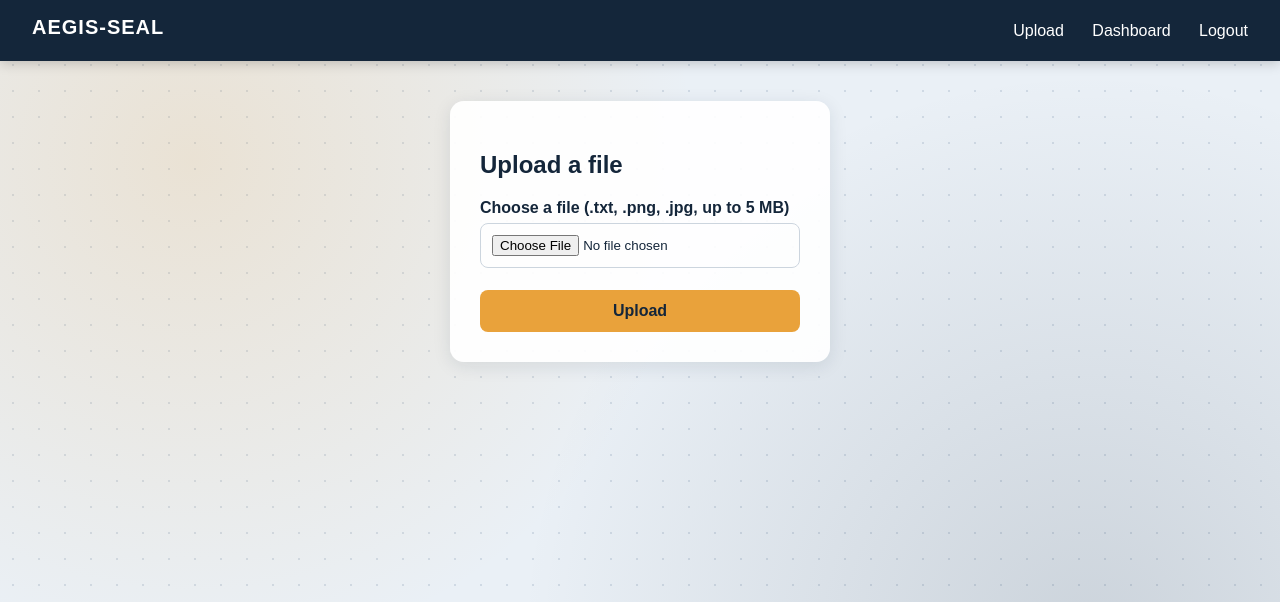
After one commit to srigayathrig4/Aegis-seal, a Flask app: page /upload in a window 1280 px wide. The commit adds this page. Shown: the top 602 px of the page. Run offline with Flask 3, Linux system fonts and the light colour scheme; the visitor is signed in with stand-in values (Sample User, id 1).

Commit message:
Add file upload and upload history

```diff
--- a/app.py
+++ b/app.py
@@ -1,10 +1,18 @@
+import os
 import sqlite3
-from flask import Flask, render_template, request, redirect, url_for, session
+import uuid
+from flask import Flask, render_template, request, redirect, url_for, session, flash
 from werkzeug.security import generate_password_hash, check_password_hash
+from werkzeug.utils import secure_filename
 
 app = Flask(__name__)
 app.secret_key = "change-this-to-any-long-random-text"
+app.config["MAX_CONTENT_LENGTH"] = 5 * 1024 * 1024  # 5 MB limit
 DB = "database.db"
+UPLOAD_FOLDER = "uploads"
+ALLOWED_EXTENSIONS = {"txt", "png", "jpg", "jpeg"}
+
+os.makedirs(UPLOAD_FOLDER, exist_ok=True)
 
 def get_db():
     conn = sqlite3.connect(DB)
@@ -21,8 +29,22 @@ def init_db():
             password_hash TEXT NOT NULL
         )
     """)
+    conn.execute("""
+        CREATE TABLE IF NOT EXISTS uploads (
+            id INTEGER PRIMARY KEY AUTOINCREMENT,
+            user_id INTEGER NOT NULL,
+            original_name TEXT NOT NULL,
+            stored_name TEXT NOT NULL,
+            file_type TEXT NOT NULL,
+            uploaded_at TEXT DEFAULT CURRENT_TIMESTAMP,
+            FOREIGN KEY (user_id) REFERENCES users (id)
+        )
+    """)
     conn.commit()
     conn.close()
+
+def allowed_file(filename):
+    return "." in filename and filename.rsplit(".", 1)[1].lower() in ALLOWED_EXTENSIONS
 
 @app.route("/")
 def home():
@@ -80,7 +102,49 @@ def logout():
 def dashboard():
     if "user_id" not in session:
         return redirect(url_for("login"))
-    return render_template("dashboard.html")
+    conn = get_db()
+    uploads = conn.execute(
+        "SELECT * FROM uploads WHERE user_id = ? ORDER BY id DESC",
+        (session["user_id"],),
+    ).fetchall()
+    conn.close()
+    return render_template("dashboard.html", uploads=uploads)
+
+@app.route("/upload", methods=["GET", "POST"])
+def upload():
+    if "user_id" not in session:
+        return redirect(url_for("login"))
+
+    if request.method == "POST":
+        file = request.files.get("file")
+
+        if not file or file.filename == "":
+            flash("Please choose a file.", "error")
+        elif not allowed_file(file.filename):
+            flash("Only .txt, .png, .jpg and .jpeg files are allowed.", "error")
+        else:
+            original_name = secure_filename(file.filename)
+            extension = original_name.rsplit(".", 1)[1].lower()
+            stored_name = f"{uuid.uuid4().hex}.{extension}"
+            file.save(os.path.join(UPLOAD_FOLDER, stored_name))
+
+            conn = get_db()
+            conn.execute(
+                "INSERT INTO uploads (user_id, original_name, stored_name, file_type) VALUES (?, ?, ?, ?)",
+                (session["user_id"], original_name, stored_name, extension),
+            )
+            conn.commit()
+            conn.close()
+
+            flash("File uploaded successfully.", "success")
+            return redirect(url_for("dashboard"))
+
+    return render_template("upload.html")
+
+@app.errorhandler(413)
+def file_too_large(e):
+    flash("File is too large. The limit is 5 MB.", "error")
+    return redirect(url_for("upload"))
 
 if __name__ == "__main__":
     init_db()
--- a/static/style.css
+++ b/static/style.css
@@ -102,3 +102,9 @@ a { color: #1f5f8b; }
 /* Feature cards on home page */
 .features { display: flex; gap: 20px; flex-wrap: wrap; justify-content: center; margin-top: 30px; }
 .features .card { flex: 1 1 220px; max-width: 260px; text-align: center; }
+.success { background: #e3f6ec; color: #17653a; padding: 10px; border-radius: 6px; }
+.table-wrap { overflow-x: auto; }
+table { width: 100%; border-collapse: collapse; background: rgba(255,255,255,0.92); border-radius: 10px; overflow: hidden; }
+th, td { padding: 12px 14px; text-align: left; border-bottom: 1px solid #e1e8ef; }
+th { background: #14263a; color: #fff; }
+tr:hover td { background: #f4f7fa; }
--- a/templates/base.html
+++ b/templates/base.html
@@ -11,6 +11,7 @@
     <a class="brand" href="{{ url_for('home') }}">AEGIS-SEAL</a>
     <div>
   {% if session.user_id %}
+    <a href="{{ url_for('upload') }}">Upload</a>
     <a href="{{ url_for('dashboard') }}">Dashboard</a>
     <a href="{{ url_for('logout') }}">Logout</a>
   {% else %}
@@ -19,7 +20,11 @@
   {% endif %}
 </div>
   </nav>
-  <main>
+  <main>{% with messages = get_flashed_messages(with_categories=true) %}
+  {% for category, message in messages %}
+    <p class="{{ 'error' if category == 'error' else 'success' }}">{{ message }}</p>
+  {% endfor %}
+{% endwith %}
     {% block content %}{% endblock %}
   </main>
 </body>
--- /dev/null
+++ b/templates/upload.html
@@ -0,0 +1,12 @@
+{% extends "base.html" %}
+{% block title %}Upload - AEGIS-SEAL{% endblock %}
+{% block content %}
+<div class="card">
+  <h2>Upload a file</h2>
+  <form method="post" enctype="multipart/form-data">
+    <label>Choose a file (.txt, .png, .jpg, up to 5 MB)</label>
+    <input type="file" name="file" required>
+    <button class="btn" type="submit">Upload</button>
+  </form>
+</div>
+{% endblock %}
```
Also changed, not shown: templates/dashboard.html (+19 -1 lines), 1 other file.
